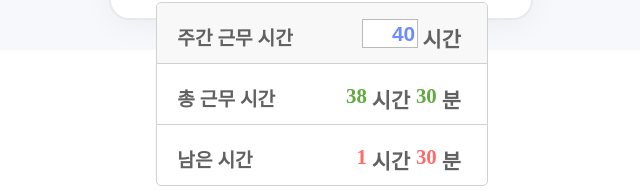
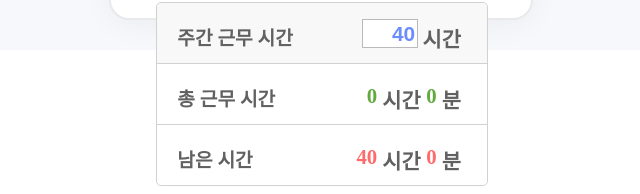
Before and after one commit to kyj980303/commuting_management_app, a React (Create React App) app: page / in a window 1280 px wide. Shown: the part 728-922 px from the top of the page, without its empty margins (319-959 px from the left). Built offline with nearby package versions, Linux system fonts and the light colour scheme; what react-toast-notifications would draw is missing.

Commit message:
Modified calculate

```diff
--- a/src/pages/Main.tsx
+++ b/src/pages/Main.tsx
@@ -1,4 +1,4 @@
-import { useState } from "react";
+import { useEffect, useState } from "react";
 import { styled } from "styled-components";
 import { RecordModal } from "../components/RecordModal";
 import { Week } from "../components/Week";
@@ -123,40 +123,82 @@ const ResetBtn = styled.button`
 export function Main() {
   const [isModal, setIsModal] = useState(Boolean);
   const [dayTitle, setDayTitle] = useState("");
-  const [weekWorkTime, setWeekWorkTime] = useState("");
+  const [weekWorkTime, setWeekWorkTime] = useState(40);
   const [btnTitle, setBtnTitle] = useState("");
   const [calculatedTime, setCalculatedTime] = useState(0);
+  const [remainTime, setRemainTime] = useState(0);
+  let data: any = [];
+  let startDate: Date;
+  let endDate: Date;
+  let storedVal: string | null;
+  let value: any;
+  let diff: number;
+  let diffHour: number;
+  let diffMin: number;
+
+  useEffect(() => {
+    let totalMin: number = 0;
+    let remain: number = 0;
+    for (let i = 0; i < data.length; i++) {
+      const temp = data[i];
+      totalMin += temp.hour * 60 + temp.min;
+    }
+    setCalculatedTime(totalMin);
+
+    remain = weekWorkTime * 60 - totalMin;
+    setRemainTime(remain);
+  }, [isModal, weekWorkTime]);
 
   const handleWeekWorkTime = (e: any) => {
-    setWeekWorkTime(e.target.value);
+    setWeekWorkTime(Number(e.target.value));
   };
 
   const localStorage = window.localStorage;
   const days = ["월", "화", "수", "목", "금"];
 
-  let data = [];
-  let startDate: Date;
-  let endDate: Date;
-  let storedVal: string | null;
-  let value : any;
-  let diff: number;
-  let diffHour: number;
-  let diffMin: number;
   for (let i = 0; i < 5; i++) {
     storedVal = localStorage.getItem(days[i]);
     if (storedVal !== null) {
       value = JSON.parse(storedVal);
 
-      if (value.startState === '오후') {
-        startDate = new Date(1998, 3, 3, Number(value.startHour) + 12, Number(value.startMin), 0);
+      if (value.startState === "오후") {
+        startDate = new Date(
+          1998,
+          3,
+          3,
+          Number(value.startHour) + 12,
+          Number(value.startMin),
+          0
+        );
       } else {
-        startDate = new Date(1998, 3, 3, Number(value.startHour), Number(value.startMin), 0);
+        startDate = new Date(
+          1998,
+          3,
+          3,
+          Number(value.startHour),
+          Number(value.startMin),
+          0
+        );
       }
 
-      if (value.endState === '오후') {
-        endDate = new Date(1998, 3, 3, Number(value.endHour) + 12, Number(value.endMin), 0);
+      if (value.endState === "오후") {
+        endDate = new Date(
+          1998,
+          3,
+          3,
+          Number(value.endHour) + 12,
+          Number(value.endMin),
+          0
+        );
       } else {
-        endDate = new Date(1998, 3, 3, Number(value.endHour), Number(value.endMin), 0);
+        endDate = new Date(
+          1998,
+          3,
+          3,
+          Number(value.endHour),
+          Number(value.endMin),
+          0
+        );
       }
 
       diff = (endDate.getTime() - startDate.getTime()) / 1000 / 60;
@@ -166,28 +208,21 @@ export function Main() {
       data.push({
         dayTitle: days[i],
         hour: diffHour,
-        min: diffMin
+        min: diffMin,
       });
     } else {
       data.push({
         dayTitle: days[i],
         hour: 0,
-        min: 0
-      })
+        min: 0,
+      });
     }
   }
 
-  /*
-  const calculated = () => {
-    let data2 = [];
-    let totalMin:number = 0;
-    for (let i = 0; i < data.length; i++) {
-      const temp = data2[i];
-      totalMin += temp.hour * 60 + temp.min;
-    }
-    setCalculatedTime(totalMin);
-  }
-  */
+  const resetBtn = () => {
+    localStorage.clear();
+    window.location.reload();
+  };
 
   return (
     <>
@@ -195,7 +230,7 @@ export function Main() {
         <ContentDiv>
           <ContentTitle>퇴근합시당</ContentTitle>
           <RecordDiv>
-            {data.map(day => {
+            {data.map((day: any) => {
               return (
                 <Week
                   key={day.dayTitle}
@@ -203,8 +238,10 @@ export function Main() {
                   hour={day.hour}
                   min={day.min}
                   status={setIsModal}
-                dayTitle={setDayTitle} />
-                )})}
+                  dayTitle={setDayTitle}
+                />
+              );
+            })}
           </RecordDiv>
           <CalculatedDiv>
             <WeekTime>
@@ -220,26 +257,25 @@ export function Main() {
             <CalculatedTime>
               <WeekTitleSpan>총 근무 시간</WeekTitleSpan>
               <TimeSpan>분</TimeSpan>
-              <ResultTime color="#60aa3e">30</ResultTime>
+              <ResultTime color="#60aa3e">{calculatedTime % 60}</ResultTime>
               <TimeSpan>시간</TimeSpan>
-              <ResultTime color="#60aa3e">38</ResultTime>
+              <ResultTime color="#60aa3e">
+                {Math.floor(calculatedTime / 60)}
+              </ResultTime>
             </CalculatedTime>
             <CalculatedTime>
               <WeekTitleSpan>남은 시간</WeekTitleSpan>
               <TimeSpan>분</TimeSpan>
-              <ResultTime color="#ff6b6b">30</ResultTime>
+              <ResultTime color="#ff6b6b">{remainTime % 60}</ResultTime>
               <TimeSpan>시간</TimeSpan>
-              <ResultTime color="#ff6b6b">1</ResultTime>
+              <ResultTime color="#ff6b6b">
+                {Math.floor(remainTime / 60)}
+              </ResultTime>
             </CalculatedTime>
           </CalculatedDiv>
-          <ResetBtn>시간 초기화</ResetBtn>
+          <ResetBtn onClick={resetBtn}>시간 초기화</ResetBtn>
         </ContentDiv>
-        {isModal && (
-          <RecordModal
-            status={setIsModal}
-            dayTitle={dayTitle}
-          />
-        )}
+        {isModal && <RecordModal status={setIsModal} dayTitle={dayTitle} />}
       </MainDiv>
     </>
   );
```
Lines whose indentation alone changed are shown as unchanged.
